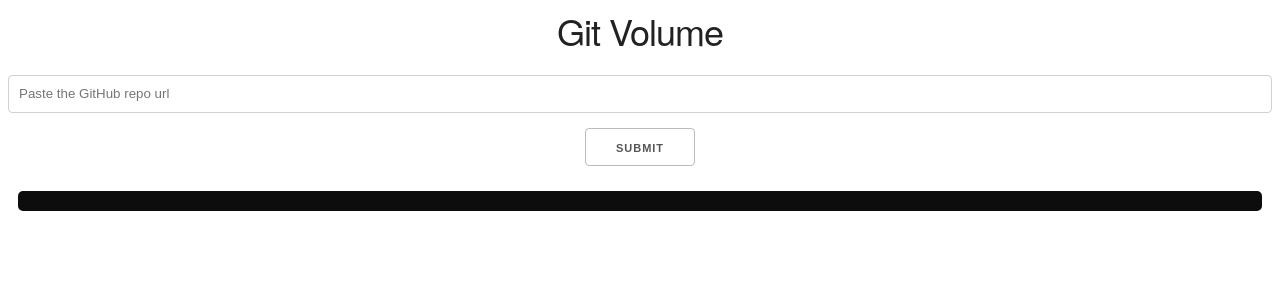
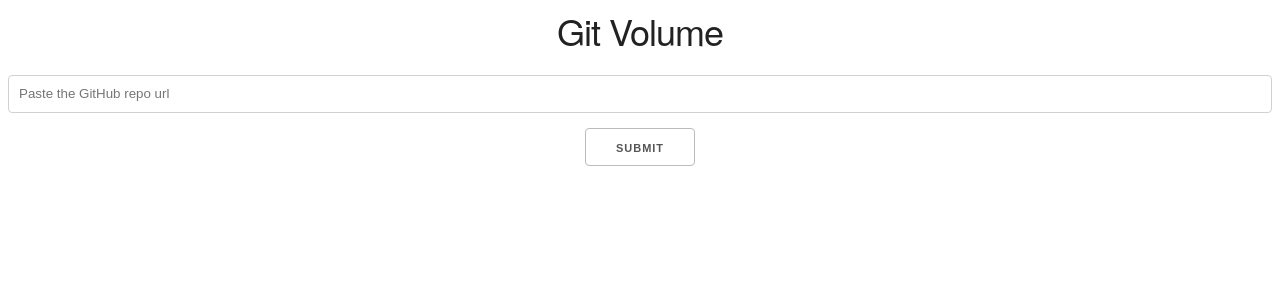
Before and after one commit to adhilcodes/gitvolume, a Flask app: page / in a window 1280 px wide. Shown: the top 300 px of the page. Run offline with Flask 2, Linux system fonts and the light colour scheme.

Commit message:
change color

```diff
--- a/templates/index.html
+++ b/templates/index.html
@@ -12,7 +12,7 @@
 
     <style>
       .alert {
-        background: #0e0d0d;
+        background: rgba(60, 41, 228, 0);
         padding: 1rem;
         border-radius: 5px;
         color: white;
```
